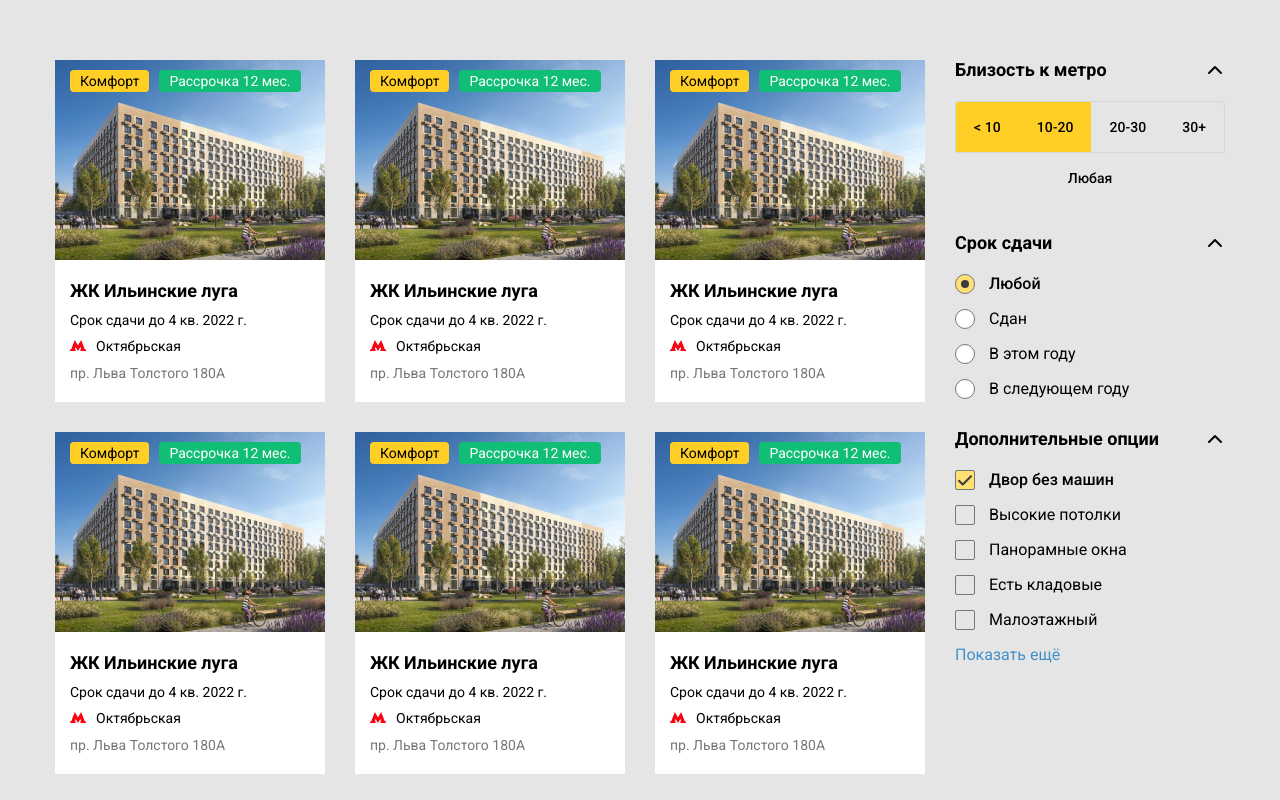
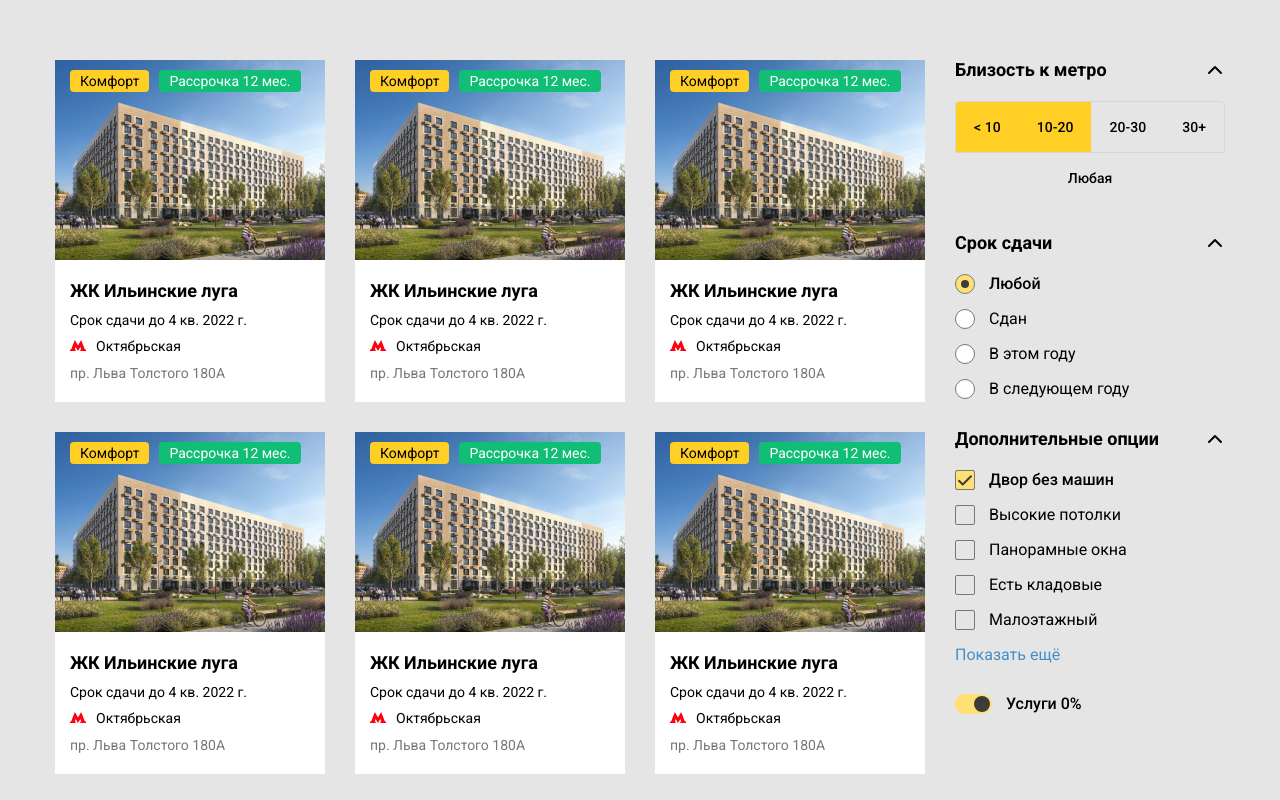
Before and after one commit to EvgeniiGrinko/estate-page, a plain HTML site: page index.html in a window 1280 px wide. Shown: the top 800 px of the page. Drawn offline with Linux system fonts and the light colour scheme.

Commit message:
made toggle

```diff
--- a/css/main.css
+++ b/css/main.css
@@ -347,3 +347,51 @@ a.card-link:hover {
   text-decoration: underline;
   color: #0e4369;
 }
+/* toggle */
+.toggle {
+  cursor: pointer;
+}
+.toggle__real {
+  width: 1px;
+  height: 1px;
+  position: absolute;
+  opacity: 0;
+  appearance: none;
+}
+.toggle__fake {
+  position: relative;
+  display: inline-block;
+  width: 37px;
+  height: 20px;
+  background: #c4c4c4;
+  border-radius: 10px;
+  vertical-align: bottom;
+  margin-right: 10px;
+}
+.toggle__fake::before {
+  top: 2px;
+  left: 2px;
+  content: "";
+  position: absolute;
+  width: 16px;
+  height: 16px;
+  background: #3c3c3c;
+  border-radius: 50%;
+  transition: left 0.2s ease-in;
+}
+.toggle__real:checked + .toggle__fake {
+  background: #ffe074;
+}
+.toggle__real:checked + .toggle__fake::before {
+  /* right: 2px; */
+  left: 19px;
+}
+.toggle__title {
+  font-weight: 400;
+  font-size: 16px;
+  line-height: 1.18;
+  color: #000000;
+}
+.toggle__real:checked ~ .toggle__title {
+  font-weight: 500;
+}
--- a/index.html
+++ b/index.html
@@ -255,48 +255,62 @@
                     </div>
                     <div class="widget__body">
                         <label class="checkbox" >
-                            <input type="checkbox" class="checkbox__real" name="term" checked>
+                            <input type="checkbox" class="checkbox__real" name="value-01" checked>
                             <span class="checkbox__fake"></span>
                             <span class="checkbox__title">Двор без машин</span>
                         </label>
                         <label class="checkbox" >
-                            <input type="checkbox" class="checkbox__real" name="term" >
+                            <input type="checkbox" class="checkbox__real" name="value-02" >
                             <span class="checkbox__fake"></span>
                             <span class="checkbox__title">Высокие потолки</span>
                         </label>
                         <label class="checkbox" >
-                            <input type="checkbox" class="checkbox__real" name="term" >
+                            <input type="checkbox" class="checkbox__real" name="value-03" >
                             <span class="checkbox__fake"></span>
                             <span class="checkbox__title">Панорамные окна</span>
                         </label>
                         <label class="checkbox" >
-                            <input type="checkbox" class="checkbox__real" name="term" >
+                            <input type="checkbox" class="checkbox__real" name="value-04" >
                             <span class="checkbox__fake"></span>
                             <span class="checkbox__title">Есть кладовые</span>
                         </label>
                         <label class="checkbox" >
-                            <input type="checkbox" class="checkbox__real" name="term" >
+                            <input type="checkbox" class="checkbox__real" name="value-05" >
                             <span class="checkbox__fake"></span>
                             <span class="checkbox__title">Малоэтажный</span>
                         </label>
                         <div class="widget__hidden">
                             <label class="checkbox" >
-                                <input type="checkbox" class="checkbox__real" name="term" >
+                                <input type="checkbox" class="checkbox__real" name="value-06" >
                                 <span class="checkbox__fake"></span>
                                 <span class="checkbox__title">Доп. пункт 1</span>
                             </label>
                             <label class="checkbox" >
-                                <input type="checkbox" class="checkbox__real" name="term" >
+                                <input type="checkbox" class="checkbox__real" name="value-07" >
                                 <span class="checkbox__fake"></span>
                                 <span class="checkbox__title">Доп. пункт 2</span>
                             </label>
                             <label class="checkbox" >
-                                <input type="checkbox" class="checkbox__real" name="term" >
+                                <input type="checkbox" class="checkbox__real" name="value-08" >
                                 <span class="checkbox__fake"></span>
                                 <span class="checkbox__title">Доп. пункт 2</span>
                             </label>
                         </div>
                         <button class="widget__show-hidden">Показать ещё</button>
+
+                    </div>
+                </div>
+                <!--//Widget-->
+                <!--Widget-->
+                <div class="widget">
+
+                    <div class="widget__body">
+
+                        <label class="toggle">
+                            <input type="checkbox" class="toggle__real" name="comission" checked>
+                            <span class="toggle__fake"></span>
+                            <span class="toggle__title">Услуги 0%</span>
+                        </label>
 
                     </div>
                 </div>
```
